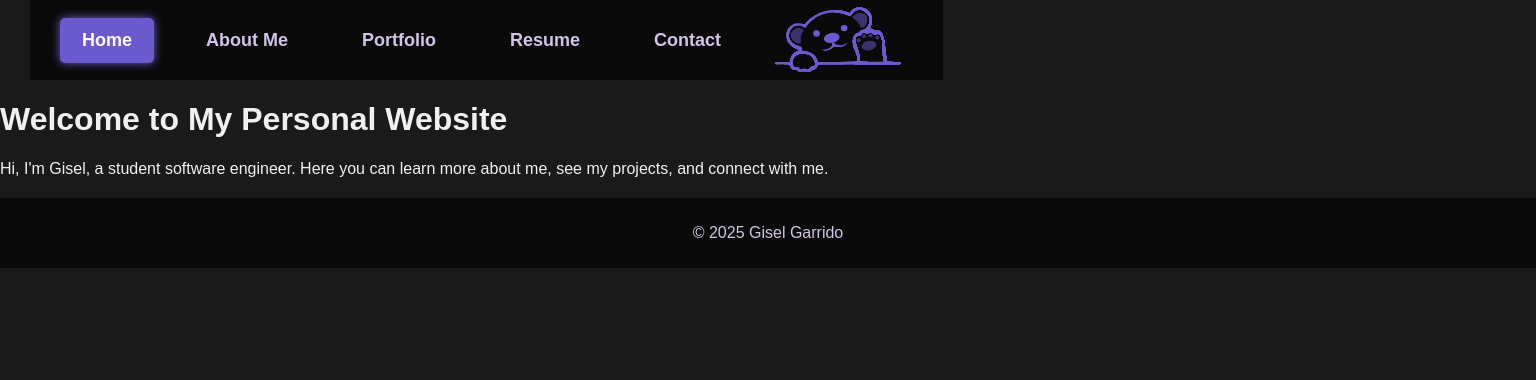
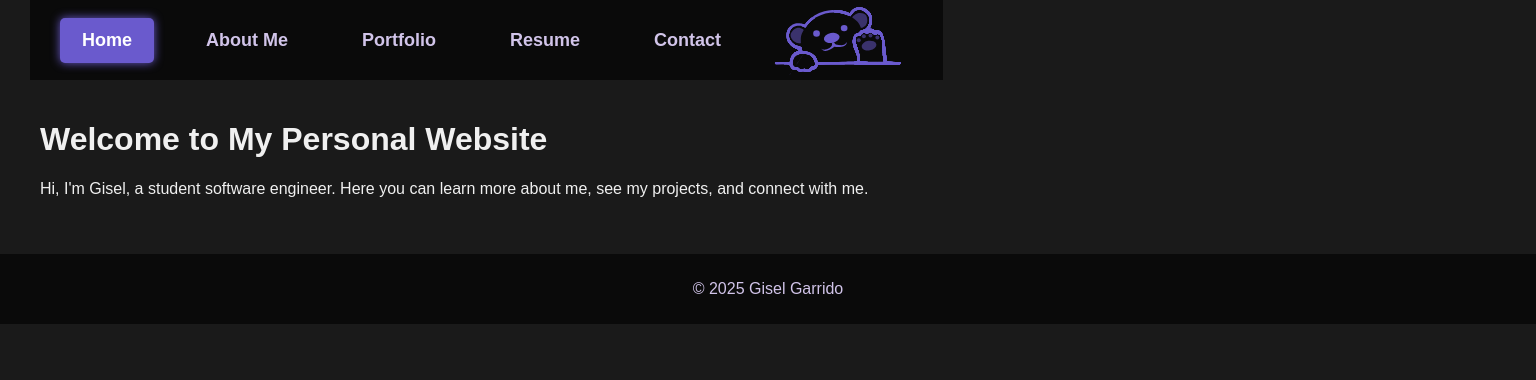
Before and after one commit to les1g/Gsite, a Flask app: page / in a window 1536 px wide. Shown: the top 380 px of the page. Run offline with Flask 3, Linux system fonts and the light colour scheme.

Commit message:
Media Queries for Larger Screens
Handles screen sizes from 1200px to 1950px.

```diff
--- a/static/styles.css
+++ b/static/styles.css
@@ -81,8 +81,24 @@ footer {
 /* Media Queries for responsiveness */
 /* Large Screens (desktops) */
 @media (min-width: 1950px) {
+    main {
+        padding: 20px 40px; /* Adds more padding for extra-large screens */
+        max-width: 1950px; /* Allows the content to expand up to 1800px */
+    }
+}
+
+@media (min-width: 1500px) {
+    main {
+        padding: 20px 40px; /* Adds more padding for very large screens */
+        max-width: 1500px; /* Increases max width for screens larger than 1280px */
+    }
+}
+
 @media (min-width: 1200px) {
-    /* Keep full-width layout */
+    main {
+        padding: 20px 40px; /* Adds more padding for larger screens */
+        max-width: 1200px; /* Limits content width for screens 1200px and above */
+    }
 }
 
 /* Medium Screens (laptops & tablets) */
```
